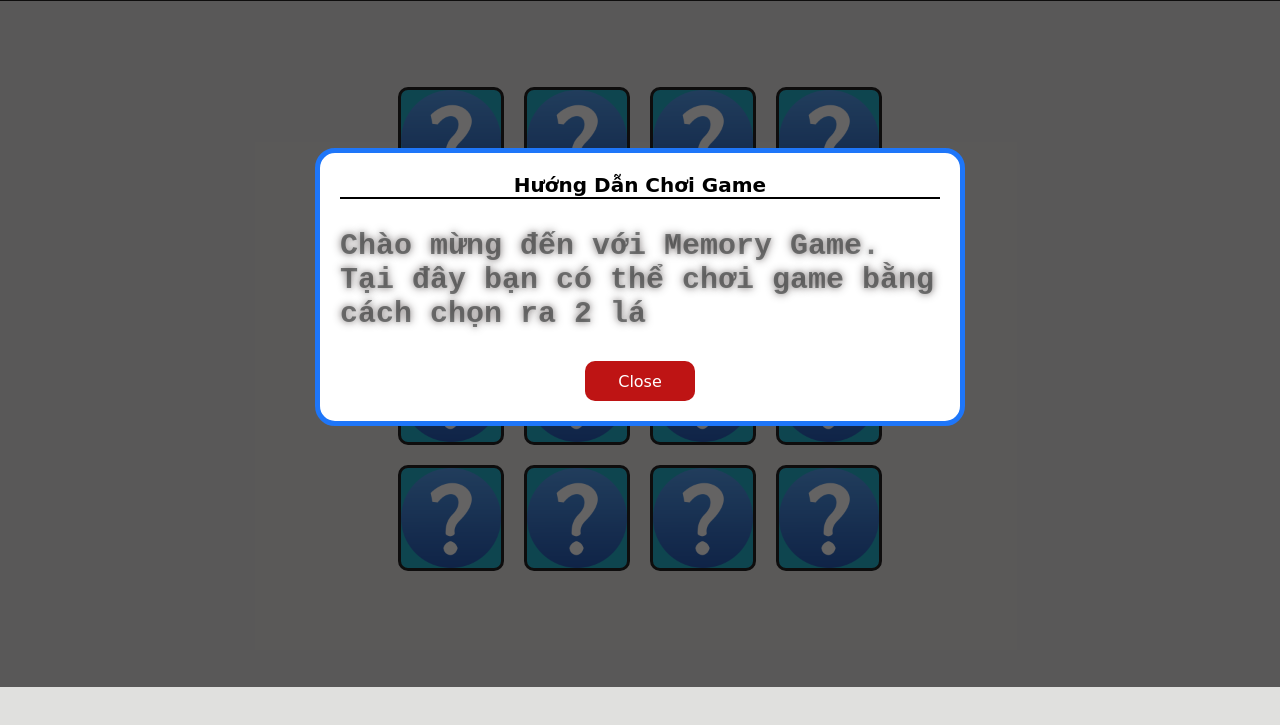
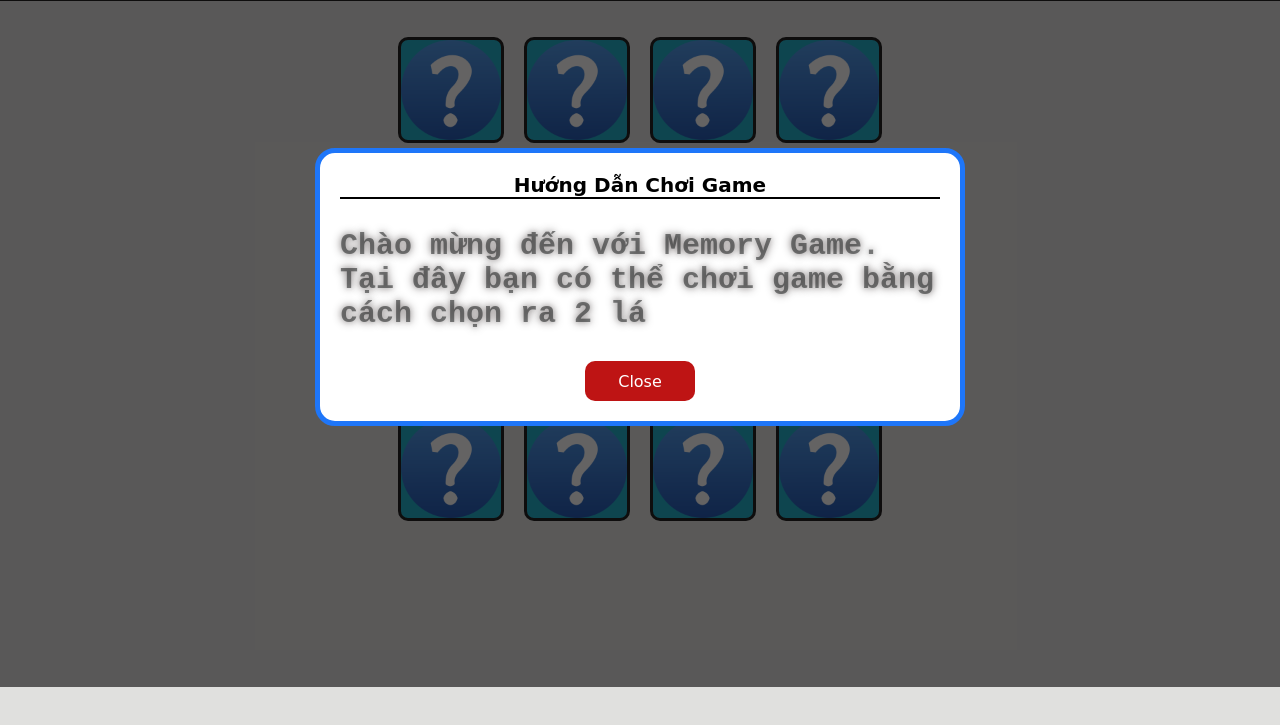
Before and after one commit to lethinh2003/memory_game, a plain HTML site: page index.html in a window 1280 px wide. Shown: the part 113-838 px from the top of the page. After the commit the page ends 800 px from the top, so only its background shows below. Drawn offline with Linux system fonts and the light colour scheme; a web font is replaced by a local one.

Commit message:
Update style.css

```diff
--- a/style.css
+++ b/style.css
@@ -5,6 +5,7 @@ body {
   margin: 0;
   padding: 0;
   box-sizing: border-box;
+  overflow-x: hidden;
 }
 .navigation {
   position: absolute;
@@ -50,7 +51,7 @@ body {
 }
 
 .container {
-  margin: 200px auto;
+  margin: 150px auto;
   max-width: 600px;
   display: flex;
   justify-content: center;
```
